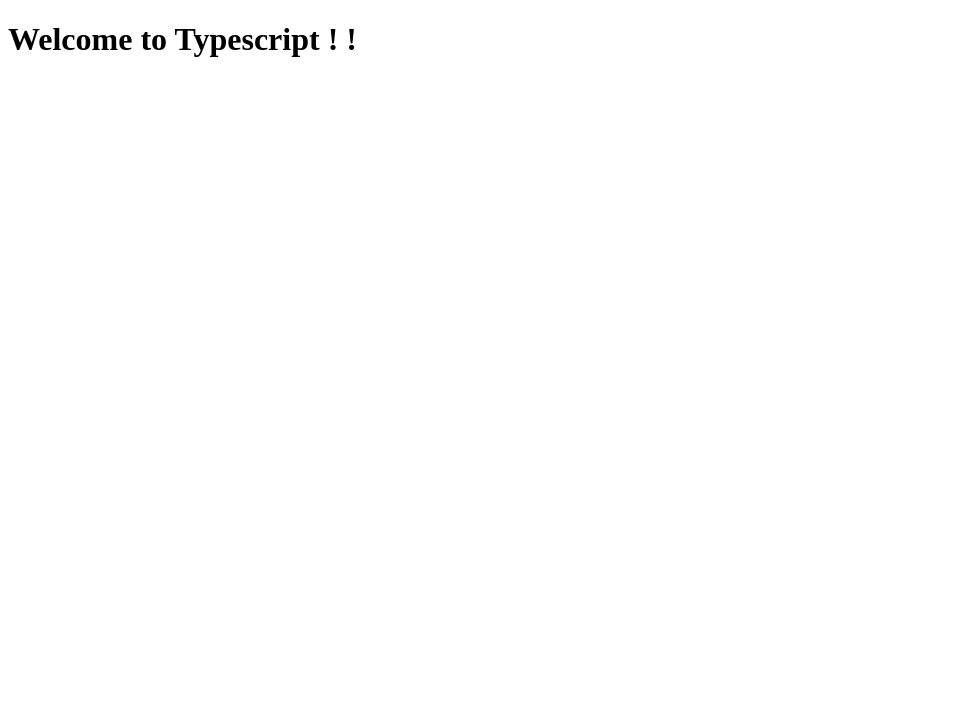
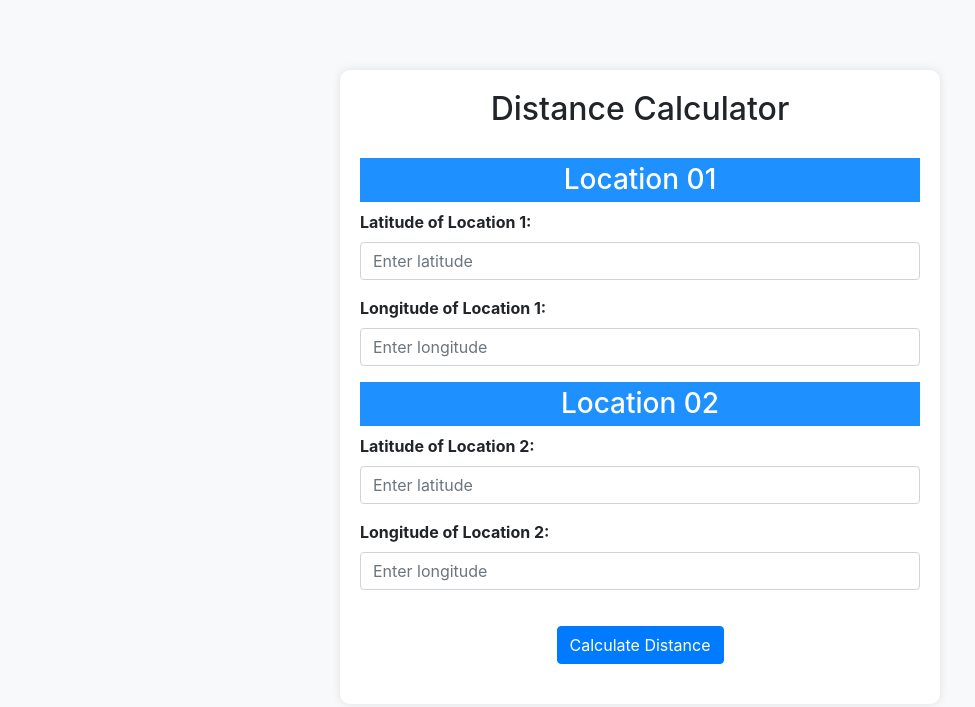
Before and after one commit to Viraj-Lakshitha12/TypeScript-Project, a plain HTML site: page index.html in a window 1280 px wide. Shown: the whole page, without its empty margins (0-975 px from the left). Drawn offline with nearby package versions, Linux system fonts and the light colour scheme.

Commit message:
create distance Calculator

```diff
--- a/app.js
+++ b/app.js
@@ -3,3 +3,24 @@
 // student={id:1,name:"amal",age:30,salary:50000,collage:"ABC"};
 // student=10;
 console.log(student);
+//----------------------------------------- distance calculator -------------------------------------------------------------------
+function calcDistance(location1, location2) {
+    var lon1 = location1.lon;
+    var lat1 = location1.lat;
+    var lon2 = location2.lon;
+    var lat2 = location2.lat;
+    // ---- calc distance  ----
+    var dLat = lat2 - lat1;
+    var dLon = lon2 - lon1;
+    var a = Math.pow(Math.sin(dLat / 2), 2) +
+        Math.cos(lat1) * Math.cos(lat2) * Math.pow(Math.sin(dLon / 2), 2);
+    var c = 2 * Math.atan2(Math.sqrt(a), Math.sqrt(1 - a));
+    // Radius of the Earth in kilometers (mean value)
+    var R = 6371;
+    // Calculate the distance
+    return R * c;
+}
+var location1 = { lon: 80.7718, lat: 7.8731 };
+var location2 = { lon: 133.7751, lat: 25.2744 };
+var distance = calcDistance(location1, location2);
+console.log(distance);
--- a/index.html
+++ b/index.html
@@ -2,10 +2,80 @@
 <html lang="en">
 <head>
     <meta charset="UTF-8">
-    <title>Test TypeScript</title>
+    <meta name="viewport" content="width=device-width, initial-scale=1.0">
+    <link rel="stylesheet" href="https://stackpath.bootstrapcdn.com/bootstrap/4.3.1/css/bootstrap.min.css">
+    <title>Distance Calculator</title>
+
+    <style>
+        body {
+            background-color: #f8f9fa;
+            padding: 20px;
+        }
+        .container {
+            max-width: 600px;
+            margin: auto;
+            background-color: #fff;
+            padding: 20px;
+            border-radius: 10px;
+            box-shadow: 0 0 10px rgba(0, 0, 0, 0.1);
+            margin-top: 50px;
+        }
+        h2 {
+            text-align: center;
+            margin-bottom: 30px;
+        }
+        h3 {
+            background: dodgerblue;
+            color: white;
+            padding: 5px;
+            text-align: center;
+        }
+        label {
+            font-weight: bold;
+        }
+        button {
+            margin-top: 20px;
+        }
+        #result {
+            font-weight: bold;
+            text-align: center;
+            font-size: 50px;
+        }
+    </style>
+
 </head>
 <body>
-<h1>Welcome to Typescript ! !</h1>
+
+<div class="container">
+    <h2>Distance Calculator</h2>
+    <form id="distanceForm">
+
+        <h3>Location 01</h3>
+        <div class="form-group">
+            <label for="lat1">Latitude of Location 1:</label>
+            <input type="text" class="form-control" id="lat1" placeholder="Enter latitude">
+        </div>
+        <div class="form-group">
+            <label for="lon1">Longitude of Location 1:</label>
+            <input type="text" class="form-control" id="lon1" placeholder="Enter longitude">
+        </div>
+
+        <h3>Location 02</h3>
+        <div class="form-group">
+            <label for="lat2">Latitude of Location 2:</label>
+            <input type="text" class="form-control" id="lat2" placeholder="Enter latitude">
+        </div>
+        <div class="form-group">
+            <label for="lon2">Longitude of Location 2:</label>
+            <input type="text" class="form-control" id="lon2" placeholder="Enter longitude">
+        </div>
+        <div class="text-center">
+            <button type="button" id="btn" class="btn btn-primary">Calculate Distance</button>
+        </div>
+    </form>
+    <div id="result" style="margin-top: 20px;"></div>
+</div>
+
 
 <script src="app.js"></script>
 </body>
```
Also changed, not shown: app.ts (+32 -0 lines).
